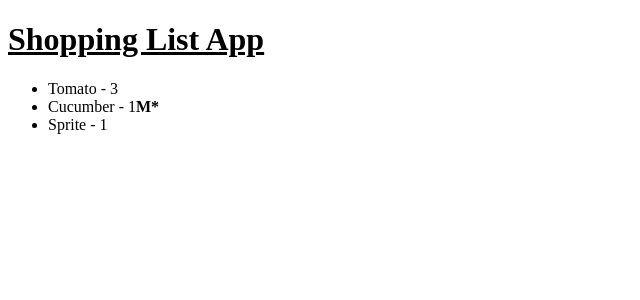
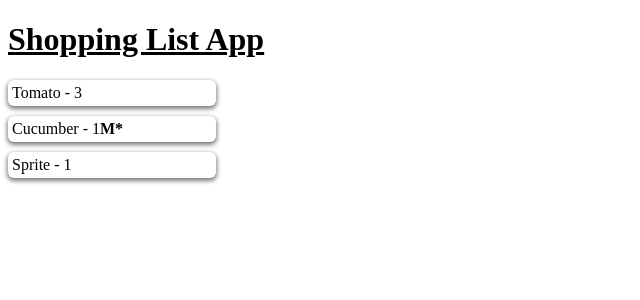
Before and after one commit to Ayzrian/mate-react-core, a React (Vite) app in the folder react-shopping-list/: page / in a window 1280 px wide. Shown: the top 300 px of the page, without its empty margins (0-640 px from the left). Built offline with nearby package versions, Linux system fonts and the light colour scheme.

Commit message:
How to do conditional styles (Start)

```diff
--- a/react-shopping-list/src/components/ShoppingList/ShoppingList.jsx
+++ b/react-shopping-list/src/components/ShoppingList/ShoppingList.jsx
@@ -1,8 +1,9 @@
 import { ShoppingListItem } from "../ShoppingListItem/ShoppingListItem";
+import "./ShoppingList.scss"
 
 export function ShoppingList() {
     return (
-        <ul>
+        <ul className="ShoppingList">
             <ShoppingListItem item={{name: "Tomato", quantity: 3}} />
             <ShoppingListItem item={{name: "Cucumber", mustHave: true}} />
             <ShoppingListItem item={{name: "Sprite"}} />
--- /dev/null
+++ b/react-shopping-list/src/components/ShoppingList/ShoppingList.scss
@@ -0,0 +1,6 @@
+
+.ShoppingList {
+    list-style: none;
+    padding: 0;
+    margin: 0;
+}
--- a/react-shopping-list/src/components/ShoppingListItem/ShoppingListItem.jsx
+++ b/react-shopping-list/src/components/ShoppingListItem/ShoppingListItem.jsx
@@ -1,7 +1,8 @@
+import "./ShoppingListItem.scss"
 
 export function ShoppingListItem({ item: { name, quantity = 1, mustHave }}) {
     return (
-        <li>
+        <li className="ShoppingListItem">
             {name} - {quantity}{mustHave && <strong>M*</strong>}
         </li>
     );
--- /dev/null
+++ b/react-shopping-list/src/components/ShoppingListItem/ShoppingListItem.scss
@@ -0,0 +1,22 @@
+
+.ShoppingListItem {
+    padding: 4px;
+    border-radius: 6px;
+    display: block;
+    width: 200px;
+
+    box-shadow: 0px 2px 4px 1px rgba(0,0,0,0.5);
+    margin-top: 10px;
+
+    transition-duration: 250ms;
+
+    &:hover {
+        box-shadow: 0px 4px 4px 1px rgba(0,0,0,0.5);
+    }
+
+    &_must-have {
+        text-decoration: underline;
+
+        border: 1px dashed red;
+    }
+}
```
